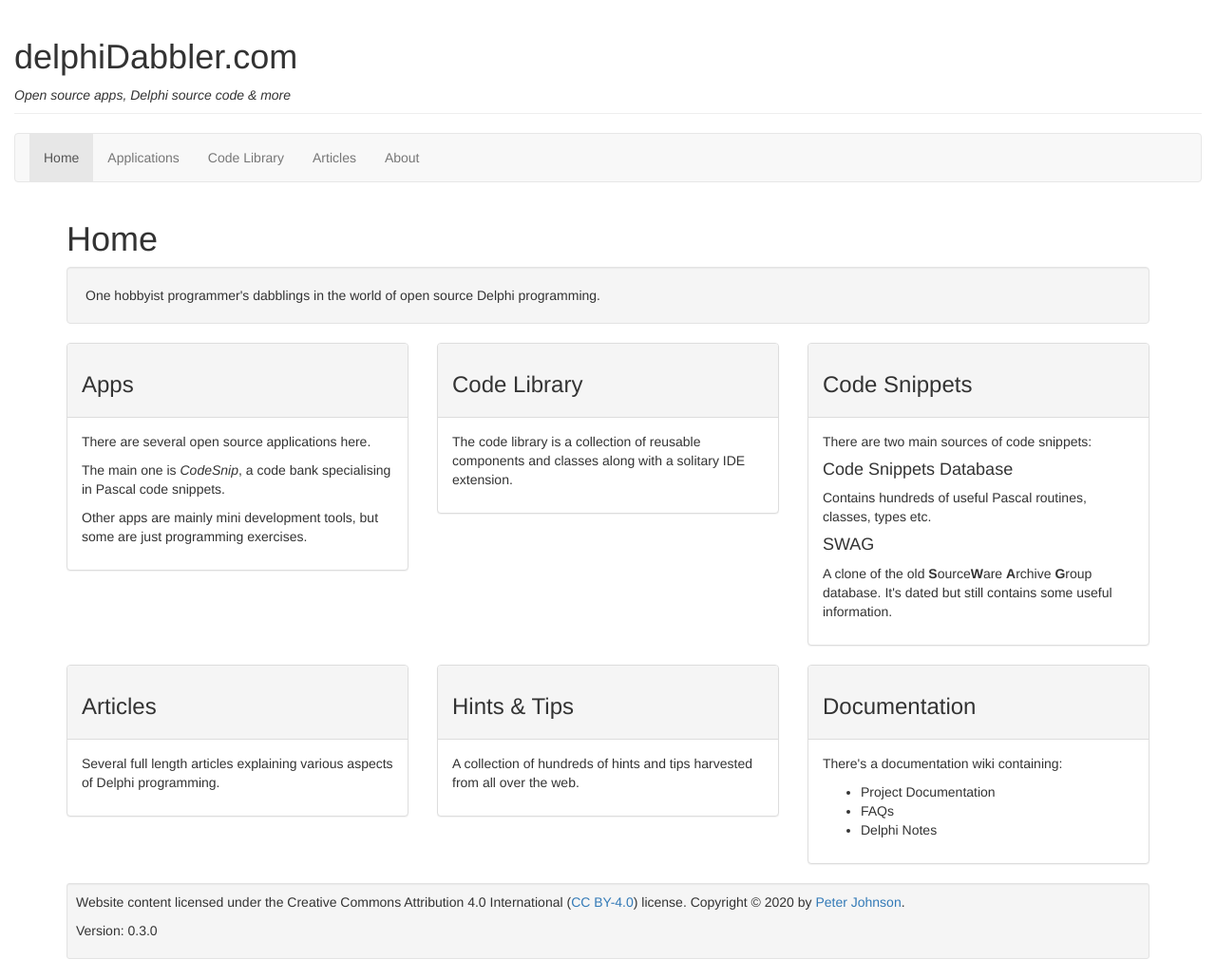
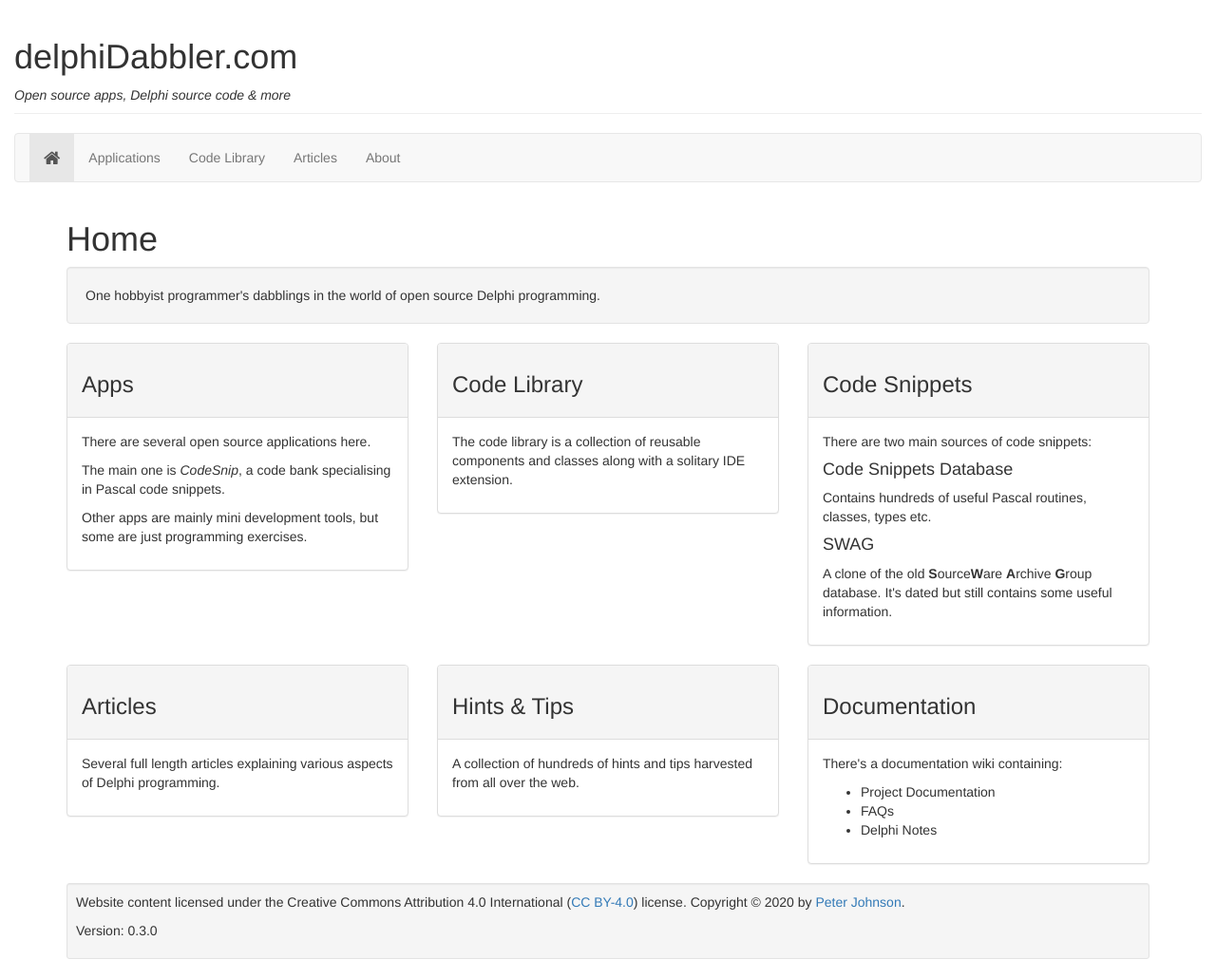
Before and after one commit to delphidabbler/delphidabbler.github.io, a Jekyll site: the page built from index.html, in a window 1280 px wide. Shown: the whole page at 95% size. Built offline with Jekyll 4.4.1, drawn with Linux system fonts in a browser that asks for light colours; nearby versions of some CDN libraries.

Commit message:
Change un-collapsed Home menu item to display home icon.

```diff
--- a/_includes/navigation.html
+++ b/_includes/navigation.html
@@ -12,7 +12,7 @@
   <!-- Collect the nav links, forms, and other content for toggling -->
   <div class="collapse navbar-collapse" id="navbar-toggle-collapse">
     <ul class="nav navbar-nav">
-      <li{% if page.url == site.data.core.homeLink %} class="active"{% endif %}><a href="{{ site.data.core.homeLink }}">Home</a></li>
+      <li{% if page.url == site.data.core.homeLink %} class="active"{% endif %}><a href="{{ site.data.core.homeLink }}"><span class="fa fa-home fa-lg hidden-xs"></span><span class="visible-xs-inline">Home</span></a></li>
       <li{% if page.url == site.data.core.appsLink %} class="active"{% endif %}><a href="{{ site.data.core.appsLink }}">Applications</a></li>
       <li{% if page.url == site.data.core.libLink %} class="active"{% endif %}><a href="{{ site.data.core.libLink }}">Code Library</a></li>
       <li{% if page.url == site.data.core.articlesLink %} class="active"{% endif %}><a href="{{ site.data.core.articlesLink }}">Articles</a></li>
```
